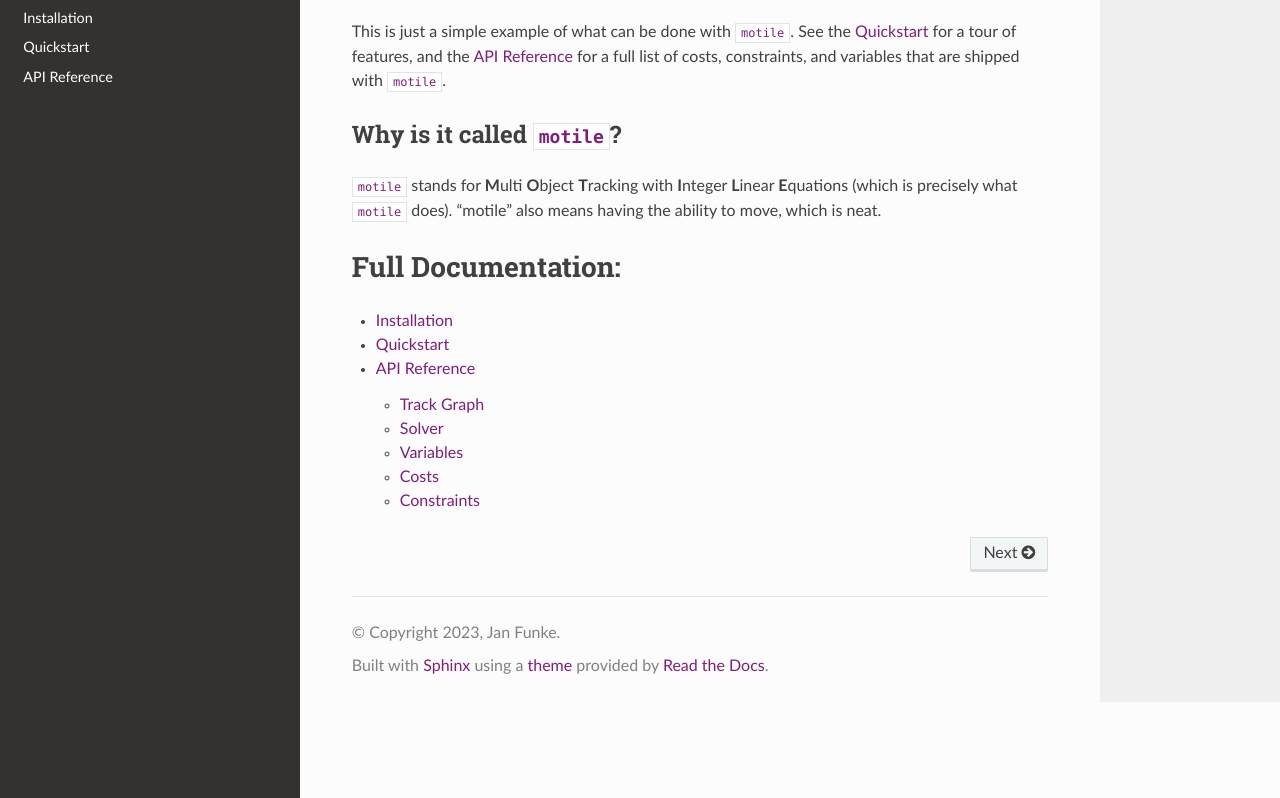
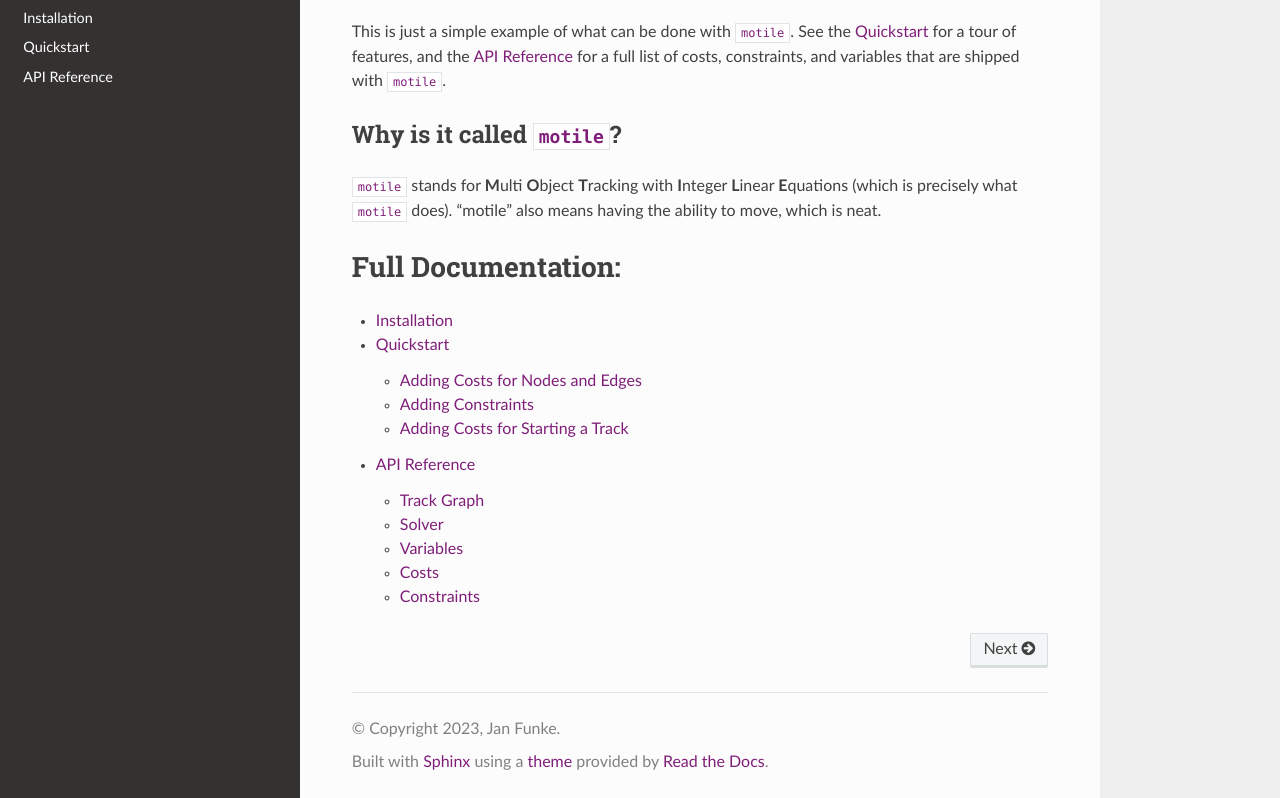
Before and after one commit to funkelab/motile, a Sphinx documentation site: the page built from docs/source/index.rst, in a window 1280 px wide and 900 px high, scrolled down 1179 px, cut to the strip 102-900 px from the top of the window. Built offline with Sphinx 7.4.7 and the Read the Docs theme 2.0.0, drawn with Linux system fonts in a browser that asks for light colours; some of the changed lines change nothing that is shown.

Commit message:
Write quickstart tutorial

```diff
--- a/docs/source/quickstart.rst
+++ b/docs/source/quickstart.rst
@@ -2,6 +2,9 @@
 
 Quickstart
 ==========
+
+.. automodule:: motile
+   :noindex:
 
 .. admonition:: (click here to see the plotting code we use in this tutorial)
   :class: hint, dropdown
@@ -11,6 +14,7 @@
     import matplotlib.pyplot as plt
     import motile
     import networkx as  nx
+    from motile.variables import NodeSelected, EdgeSelected
 
     def draw_track_graph(graph, solver=None):
 
@@ -93,42 +97,210 @@
 
       plt.show()
 
-.. jupyter-execute::
-  :hide-code:
+.. admonition:: (click here to see how to create the example track graph)
+  :class: hint, dropdown
 
-  cells = [
-          {'id': 0, 't': 0, 'x': 1, 'score': 0.8},
-          {'id': 1, 't': 0, 'x': 25, 'score': 0.1},
-          {'id': 2, 't': 1, 'x': 0, 'score': 0.3},
-          {'id': 3, 't': 1, 'x': 26, 'score': 0.4},
-          {'id': 4, 't': 2, 'x': 2, 'score': 0.6},
-          {'id': 5, 't': 2, 'x': 24, 'score': 0.3},
-          {'id': 6, 't': 2, 'x': 35, 'score': 0.7}
-  ]
+  .. jupyter-execute::
 
-  edges = [
-      {'source': 0, 'target': 2, 'score': 0.9},
-      {'source': 1, 'target': 3, 'score': 0.9},
-      {'source': 0, 'target': 3, 'score': 0.5},
-      {'source': 1, 'target': 2, 'score': 0.5},
-      {'source': 2, 'target': 4, 'score': 0.7},
-      {'source': 3, 'target': 5, 'score': 0.7},
-      {'source': 2, 'target': 5, 'score': 0.3},
-      {'source': 3, 'target': 4, 'score': 0.3},
-      {'source': 3, 'target': 6, 'score': 0.8}
-  ]
+    cells = [
+            {'id': 0, 't': 0, 'x': 1, 'score': 0.8},
+            {'id': 1, 't': 0, 'x': 25, 'score': 0.1},
+            {'id': 2, 't': 1, 'x': 0, 'score': 0.3},
+            {'id': 3, 't': 1, 'x': 26, 'score': 0.4},
+            {'id': 4, 't': 2, 'x': 2, 'score': 0.6},
+            {'id': 5, 't': 2, 'x': 24, 'score': 0.3},
+            {'id': 6, 't': 2, 'x': 35, 'score': 0.7}
+    ]
 
-  graph = motile.TrackGraph()
-  graph.add_nodes_from([
-      (cell['id'], cell)
-      for cell in cells
-  ])
-  graph.add_edges_from([
-      (edge['source'], edge['target'], edge)
-      for edge in edges
-  ])
+    edges = [
+        {'source': 0, 'target': 2, 'score': 0.9},
+        {'source': 1, 'target': 3, 'score': 0.9},
+        {'source': 0, 'target': 3, 'score': 0.5},
+        {'source': 1, 'target': 2, 'score': 0.5},
+        {'source': 2, 'target': 4, 'score': 0.7},
+        {'source': 3, 'target': 5, 'score': 0.7},
+        {'source': 2, 'target': 5, 'score': 0.3},
+        {'source': 3, 'target': 4, 'score': 0.3},
+        {'source': 3, 'target': 6, 'score': 0.8}
+    ]
+
+    graph = motile.TrackGraph()
+    graph.add_nodes_from([
+        (cell['id'], cell)
+        for cell in cells
+    ])
+    graph.add_edges_from([
+        (edge['source'], edge['target'], edge)
+        for edge in edges
+    ])
+
+Consider the following example track ``graph``, where each node is a potential
+object and each edge a potential link of objects between frames:
 
 .. jupyter-execute::
   :hide-code:
 
   draw_track_graph(graph)
+
+The numbers in nodes show how likely it is that a node represents a true object
+(versus being a false positive). Similarly, for edges the number shows how
+likely the incident nodes represent the same object across time.
+
+We want to find tracks in this graph that globally maximize the overall score,
+subject to certain constraints.
+
+We will start with a very simple case:
+
+1. nodes and edges should be selected based on their ``score``
+2. objects are not supposed to split or merge
+3. there should be a small penalty for starting a new track
+
+``motile`` comes with costs and constraints that allow us to do exactly that.
+
+Adding Costs for Nodes and Edges
+--------------------------------
+
+First, we have to create a :class:`Solver` for our track graph:
+
+.. jupyter-execute::
+
+  import motile
+
+  # create a motile solver
+  solver = motile.Solver(graph)
+
+Once a solver is created, we can add costs and constraints to it. We start with
+the most basic ones: the costs for selecting a node or an edge. Both nodes and
+edges in our example graph have an attribute ``score``, which indicates how
+likely the node or edge is a true positive and should therefore be selected. A
+higher score is better.
+
+``motile``, however, expects us to give a "cost" for selecting nodes and edges.
+It will then minimize those costs to find the globally optimal solution. Here,
+lower is better. Therefore, we need to invert the scores, which we can easily
+do by giving them a negative weight. We can do this by instantiating the
+classes :class:`costs.NodeSelection` and
+:class:`costs.EdgeSelection`:
+
+.. jupyter-execute::
+
+  from motile.costs import NodeSelection, EdgeSelection
+
+  solver.add_costs(
+      NodeSelection(
+          weight=-1.0,
+          attribute='score'))
+  solver.add_costs(
+      EdgeSelection(
+          weight=-1.0,
+          attribute='score'))
+
+After solving the optimization problem...
+
+.. jupyter-execute::
+  :hide-output:
+
+  solution = solver.solve()
+
+...we are ready to inspect the solution. For that, we make use of ``motile``'s
+variables. Specifically, we are interested in the assignments of the node and
+edge selection variables:
+
+.. jupyter-execute::
+
+  from motile.variables import NodeSelected, EdgeSelected
+
+  node_selected = solver.get_variables(NodeSelected)
+  edge_selected = solver.get_variables(EdgeSelected)
+
+  for node in graph.nodes:
+    if solution[node_selected[node]] > 0.5:
+      print(f"Node {node} has been selected")
+  for u, v in graph.edges:
+    if solution[edge_selected[(u, v)]] > 0.5:
+      print(f"Edge {(u, v)} has been selected")
+
+Variables are instantiated and managed by the solver. All we have to do is to
+ask the solver for the kind of variables we are interested in via
+:func:`Solver.get_variables`. The returned value (e.g., ``node_selected``) is a
+dictionary that maps *what* to *where*: in the case of node variables, the
+dictionary keys are the nodes themselves (an integer) and the dictionay values
+are the indices in the ``solution`` vector where we can find the value of the
+variable. Both node and edge indicators are binary variables (one if selected,
+zero otherwise).
+
+Here is our graph again, showing all the selected nodes and edges:
+
+.. jupyter-execute::
+  :hide-code:
+
+  draw_track_graph(graph, solver)
+
+All nodes and edges have been selected! This is indeed what we asked for, but
+not what we want. Time to add some constraints.
+
+Adding Constraints
+------------------
+
+With negative costs, the solver is incentivised to pick every node and edge,
+which is not what we want. We will add two constraints to the solver,
+:class:`constraints.MaxParents` and :class:`constraints.MaxChildren`, to make
+sure that tracks don't merge or split:
+
+.. jupyter-execute::
+
+  from motile.constraints import MaxParents, MaxChildren
+
+  solver.add_constraints(MaxParents(1))
+  solver.add_constraints(MaxChildren(1))
+
+If we solve again, the solution does now look like this:
+
+.. jupyter-execute::
+  :hide-output:
+
+  solution = solver.solve()
+
+.. jupyter-execute::
+  :hide-code:
+
+  draw_track_graph(graph, solver)
+
+Nodes do now indeed have at most one parent (to the previous time frame) and at
+most on child (to the next time frame). There are multiple possible solutions
+that satisfy those constraints and the solver picked the one that has the least
+total costs.
+
+This is starting to look good, but we note that a single node was selected in
+the last timeframe, without any link to the past or future. This is in fact a
+track consisting of just one node. To avoid those short tracks, we can add a
+constant cost for the appearance of a track: only tracks that are long enough
+to offset this cost will then be selected.
+
+Adding Costs for Starting a Track
+---------------------------------
+
+``motile`` provides :class:`costs.Appear`, which we can add to our solver to
+discourage selection of short tracks. We add them similarly to how we added the
+node and edge selection costs:
+
+.. jupyter-execute::
+
+  from motile.costs import Appear
+
+  solver.add_costs(Appear(constant=1.0))
+
+And if we solve the tracking problem again with those costs...
+
+.. jupyter-execute::
+  :hide-output:
+
+  solution = solver.solve()
+
+...we see that the orphan node is gone now. Its (negative) cost is not enough
+to justify starting a new track:
+
+.. jupyter-execute::
+  :hide-code:
+
+  draw_track_graph(graph, solver)
```
